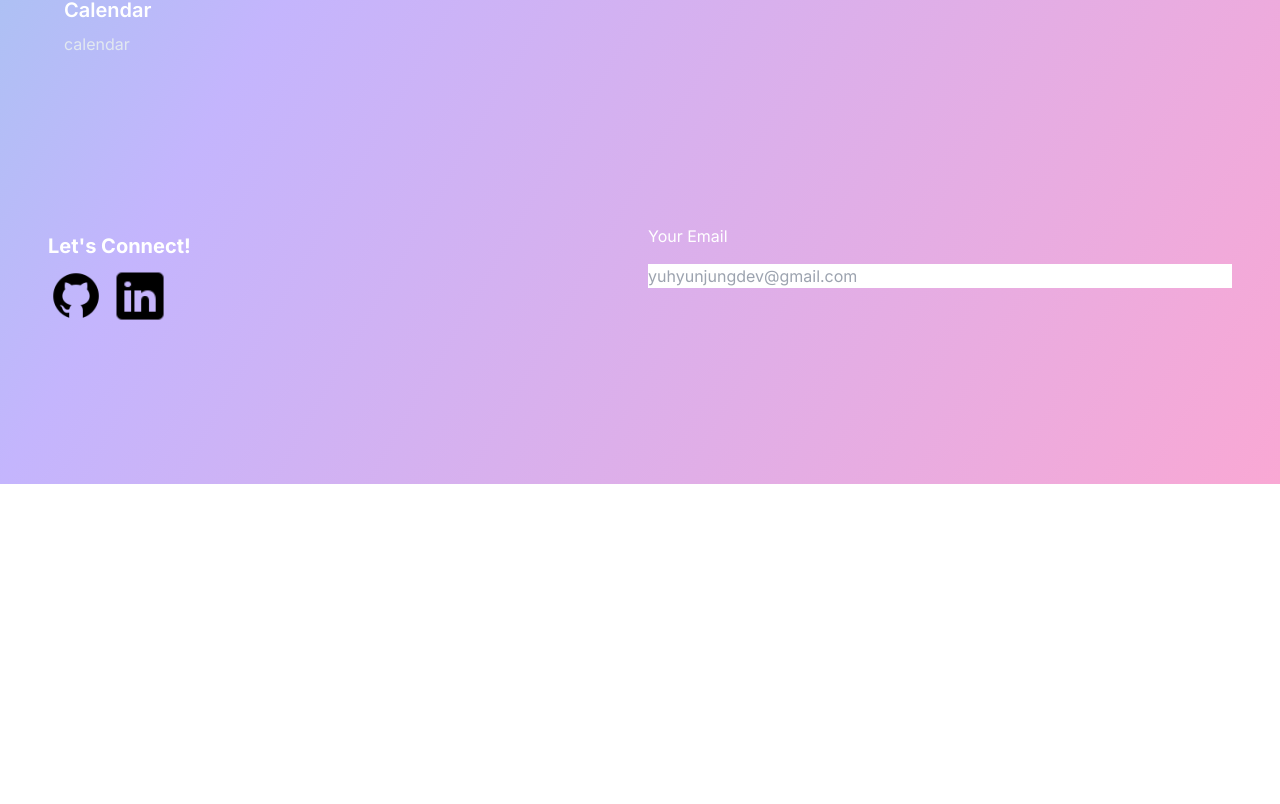
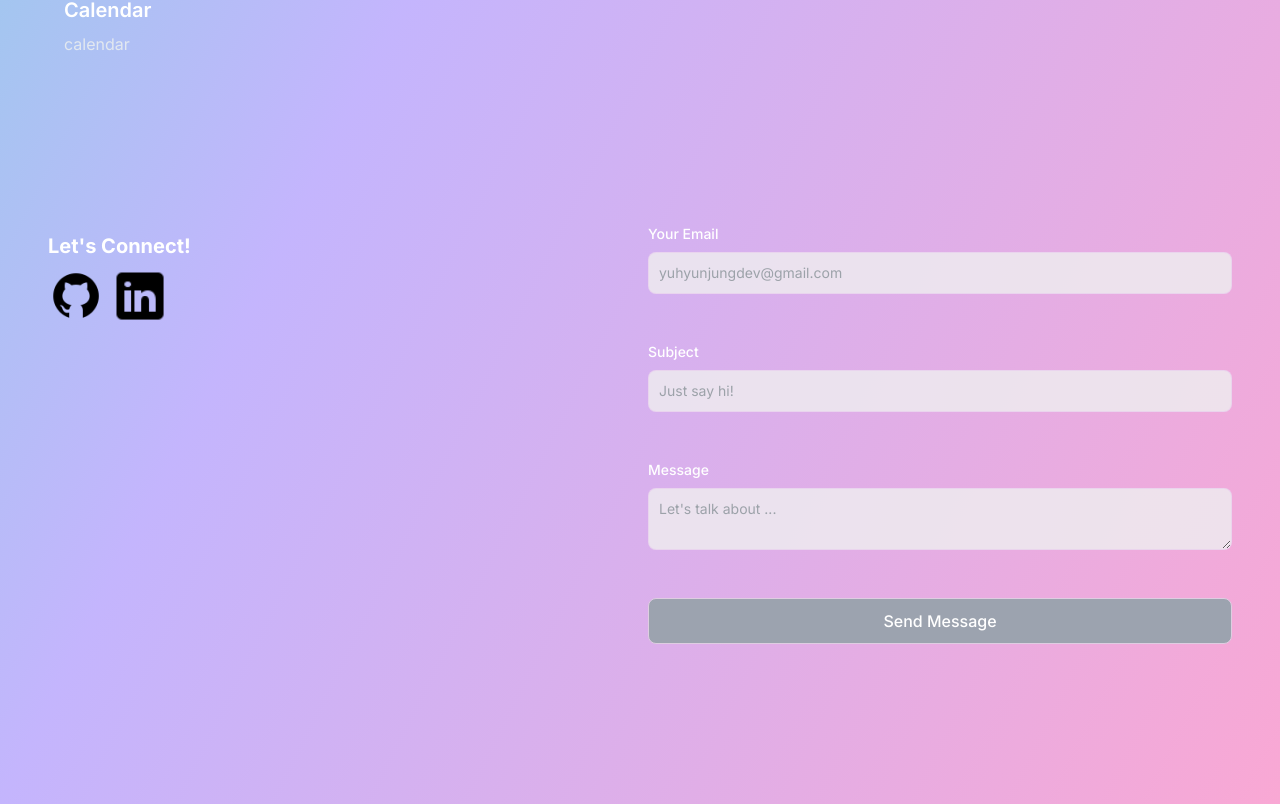
Before and after one commit to yuhyunjeong/portfolio-website, a Next.js app in the folder portfolio-website/: page / in a window 1280 px wide. Shown: the part 1729-2533 px from the top of the page. Before the commit the page ends 2213 px from the top, so only its background shows below. Built offline with nearby package versions, Linux system fonts and the light colour scheme.

Commit message:
message box

```diff
--- a/portfolio-website/app/components/EmailSection.jsx
+++ b/portfolio-website/app/components/EmailSection.jsx
@@ -29,16 +29,58 @@ const EmailSection = () => {
         </div>
       </div>
       <div>
-        <form className="flex flex-col gap-4">
-          <label htmlFor="email" className="text-white">
+        <form className="flex flex-col gap-6">
+          <div className="mb-6">
+            <label
+              htmlFor="email"
+              className="text-white block mb-2 text-sm font-medium"
+            >
               Your Email
             </label>
             <input
               type="email"
               id="email"
               required
+              className="bg-[#eeecefd9] border border-[#e8cbee97] placeholder-[#9CA2A9] text-gray-100 text-sm rounded-lg block w-full p-2.5"
               placeholder="yuhyunjungdev@gmail.com"
             />
+          </div>
+          <div className="mb-6">
+            <label
+              htmlFor="subject"
+              className="text-white block mb-2 text-sm font-medium"
+            >
+              Subject
+            </label>
+            <input
+              type="text"
+              id="subject"
+              required
+              className="bg-[#eeecefd9] border border-[#e8cbee97] placeholder-[#9CA2A9] text-gray-100 text-sm rounded-lg block w-full p-2.5"
+              placeholder="Just say hi!"
+            />
+          </div>
+          <div className="mb-6">
+            <label
+              htmlFor="message"
+              className="text-white block mb-2 text-sm font-medium"
+            >
+              Message
+            </label>
+            <textarea
+              type="text"
+              id="message"
+              required
+              className="bg-[#eeecefd9] border border-[#e8cbee97] placeholder-[#9CA2A9] text-gray-100 text-sm rounded-lg block w-full p-2.5"
+              placeholder="Let's talk about ..."
+            />
+          </div>
+          <button
+            type="submit"
+            className="bg-gray-400 border border-[#decde1] hover:bg-primary-600 text-white font-medium py-2.5 px-5 rounded-lg w-full"
+          >
+            Send Message
+          </button>
         </form>
       </div>
     </section>
```
Lines whose indentation alone changed are shown as unchanged.
